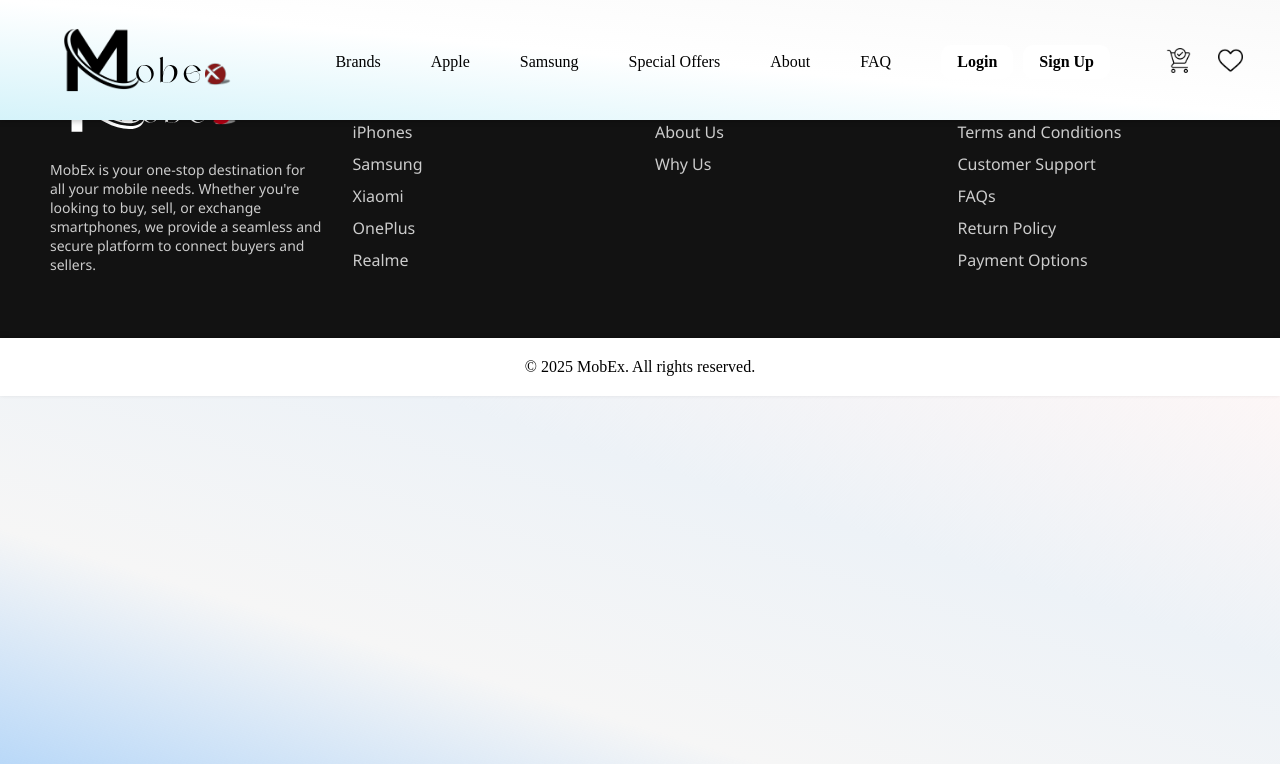
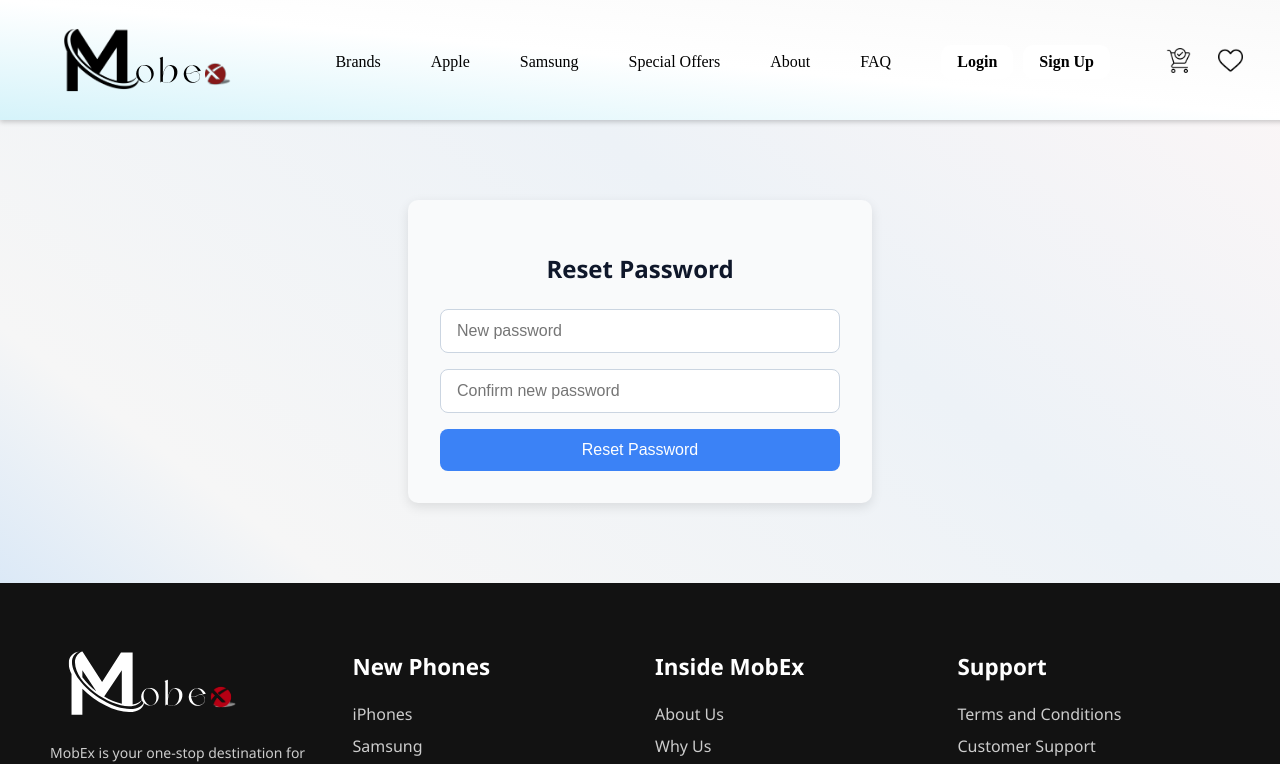
Before and after one commit to indradev03/MobEx, a React (Vite) app: page /reset-password/1 in a window 1280 px wide. Shown: the top 764 px of the page. Built offline with nearby package versions, Linux system fonts and the light colour scheme.

Commit message:
reset password is done via gmail.

```diff
--- a/package.json
+++ b/package.json
@@ -15,12 +15,14 @@
     "bcryptjs": "^2.4.3",
     "body-parser": "^2.2.0",
     "cors": "^2.8.5",
+    "crypto": "^1.0.1",
     "dotenv": "^16.3.1",
     "express": "^4.18.2",
     "framer-motion": "^12.23.3",
     "jsonwebtoken": "^9.0.2",
     "lucide-react": "^0.525.0",
     "multer": "^2.0.1",
+    "nodemailer": "^7.0.5",
     "pg": "^8.11.1",
     "react": "^19.1.0",
     "react-dom": "^19.1.0",
--- a/src/App.jsx
+++ b/src/App.jsx
@@ -29,6 +29,7 @@
 import CartPage from './pages/users/CartPage';
 import UserBooking from './pages/users/UserBooking';
 import OrderHistoryPage from './pages/users/OrderHistoryPage';
+import ResetPassword from './pages/ResetPassword';
 
 
 // Home section (used on "/")
@@ -71,6 +72,8 @@
                 <Route path="/login" element={<Login />} />
                 <Route path="/signup" element={<Signup />} />
                 <Route path="/forgot-password" element={<ForgotPassword />} />
+                <Route path="/reset-password/:token" element={<ResetPassword />} />
+
                 <Route path="/productdetails" element={<ProductDetails />} />
                 <Route path="/profile" element={<Profile />} />
                 <Route path="/userdashboard" element={<UserDashboard />} />
--- a/src/pages/ForgotPassword.jsx
+++ b/src/pages/ForgotPassword.jsx
@@ -8,21 +8,44 @@
   const [error, setError] = useState('');
   const navigate = useNavigate();
 
-  const handleSubmit = (e) => {
+  const handleSubmit = async (e) => {
     e.preventDefault();
+    setError('');
+    setMessage('');
 
-    if (!email) {
+    const gmailRegex = /^[a-zA-Z0-9._%+-]+@gmail\.com$/;
+
+    if (!email.trim()) {
       setError('Please enter your email');
-      setMessage('');
       return;
     }
 
-    // Placeholder for real API call to send reset email
-    setError('');
-    setMessage(`If an account with ${email} exists, a password reset link has been sent.`);
+    if (!gmailRegex.test(email)) {
+      setError('Only Gmail addresses are allowed');
+      return;
+    }
 
-    // Optional: redirect after some time
-    // setTimeout(() => navigate('/login'), 3000);
+    try {
+      const response = await fetch('http://localhost:5000/api/users/forgot-password', {
+        method: 'POST',
+        headers: { 'Content-Type': 'application/json' },
+        body: JSON.stringify({ email }),
+      });
+
+      const data = await response.json();
+
+      if (!response.ok) {
+        setError(data.error || 'Something went wrong');
+      } else {
+        setMessage(data.message);
+        setEmail('');
+        // Optional: redirect after a few seconds
+        // setTimeout(() => navigate('/login'), 3000);
+      }
+    } catch (err) {
+      console.error('Forgot password error:', err);
+      setError('Server error. Please try again later.');
+    }
   };
 
   return (
@@ -35,19 +58,19 @@
         <label>Email</label>
         <input
           type="email"
-          placeholder="Enter your email"
+          placeholder="Enter your Gmail"
           value={email}
           onChange={(e) => setEmail(e.target.value)}
         />
 
         <button type="submit">Send Reset Link</button>
       </form>
-      <div className='forgetpassword-links'>
+
+      <div className="forgetpassword-links">
         <p>
           Remember your password? <a href="/login">Login here</a>
         </p>
       </div>
-
     </div>
   );
 };
--- /dev/null
+++ b/src/pages/ResetPassword.css
@@ -0,0 +1,71 @@
+.reset-password-container {
+  max-width: 400px;
+  margin: 80px auto;
+  padding: 2rem;
+  background-color: #f9fafb;
+  border-radius: 10px;
+  box-shadow: 0 4px 12px rgba(0, 0, 0, 0.1);
+  font-family: 'Segoe UI', sans-serif;
+  margin-top: 200px;
+}
+
+.reset-password-container h2 {
+  text-align: center;
+  margin-bottom: 1.5rem;
+  color: #0f172a;
+}
+
+.reset-password-container form {
+  display: flex;
+  flex-direction: column;
+}
+
+.reset-password-container input {
+
+  padding: 0.75rem 1rem;
+  margin-bottom: 1rem;
+  border: 1px solid #cbd5e1;
+  border-radius: 8px;
+  font-size: 16px;
+  transition: border-color 0.2s ease;
+}
+
+.reset-password-container input:focus {
+  outline: none;
+  border-color: #3b82f6;
+  box-shadow: 0 0 0 2px rgba(59, 130, 246, 0.2);
+}
+
+.reset-password-container button {
+  width: 100%;
+  padding: 0.75rem 1rem;
+  background-color: #3b82f6;
+  color: white;
+  font-size: 16px;
+  border: none;
+  border-radius: 8px;
+  cursor: pointer;
+  transition: background-color 0.3s ease;
+}
+
+.reset-password-container button:hover {
+  background-color: #2563eb;
+}
+
+.reset-password-container .error {
+  color: #dc2626;
+  background-color: #fee2e2;
+  padding: 0.5rem;
+  border-radius: 6px;
+  margin-bottom: 1rem;
+  text-align: center;
+}
+
+.reset-password-container .message {
+  color: #16a34a;
+  background-color: #dcfce7;
+  padding: 0.5rem;
+  border-radius: 6px;
+  margin-bottom: 1rem;
+  text-align: center;
+}
--- /dev/null
+++ b/src/pages/ResetPassword.jsx
@@ -0,0 +1,83 @@
+import React, { useState } from 'react';
+import { useNavigate, useParams } from 'react-router-dom';
+import './ResetPassword.css';
+
+export default function ResetPassword() {
+  const [password, setPassword] = useState('');
+  const [confirmPassword, setConfirmPassword] = useState('');
+  const [message, setMessage] = useState('');
+  const [error, setError] = useState('');
+  const navigate = useNavigate();
+  const { token } = useParams();
+
+  const handleSubmit = async (e) => {
+    e.preventDefault();
+    setError('');
+    setMessage('');
+
+    if (!password || !confirmPassword) {
+      setError('Please fill in all fields');
+      return;
+    }
+
+    if (password !== confirmPassword) {
+      setError('Passwords do not match');
+      return;
+    }
+
+    try {
+      const res = await fetch(`http://localhost:5000/api/users/reset-password/${token}`, {
+        method: 'POST',
+        headers: { 'Content-Type': 'application/json' },
+        body: JSON.stringify({ newPassword: password }),
+      });
+
+      const data = await res.json();
+
+      if (!res.ok) {
+        setError(data.error || 'Failed to reset password');
+      } else {
+        setMessage('Password reset successful!');
+        setPassword('');
+        setConfirmPassword('');
+        setTimeout(() => navigate('/login'), 2000);
+      }
+    } catch {
+      setError('Server error. Please try again later.');
+    }
+  };
+
+  if (!token) {
+    return (
+      <div className="reset-password-container">
+        <p className="error">Invalid or expired reset link.</p>
+      </div>
+    );
+  }
+
+  return (
+    <div className="reset-password-container">
+      <h2>Reset Password</h2>
+      {error && <p className="error">{error}</p>}
+      {message && <p className="message">{message}</p>}
+
+      <form onSubmit={handleSubmit}>
+        <input
+          type="password"
+          placeholder="New password"
+          value={password}
+          onChange={(e) => setPassword(e.target.value)}
+          required
+        />
+        <input
+          type="password"
+          placeholder="Confirm new password"
+          value={confirmPassword}
+          onChange={(e) => setConfirmPassword(e.target.value)}
+          required
+        />
+        <button type="submit">Reset Password</button>
+      </form>
+    </div>
+  );
+}
```
Also changed, not shown: src/backend/controllers/forgotpasswordController.js (added, +61 -0 lines), src/backend/controllers/userController.js (+45 -0 lines), src/backend/routes/user/userRoute.js (+8 -1 lines), 2 other files (tests, documents, lock files or other folders).
